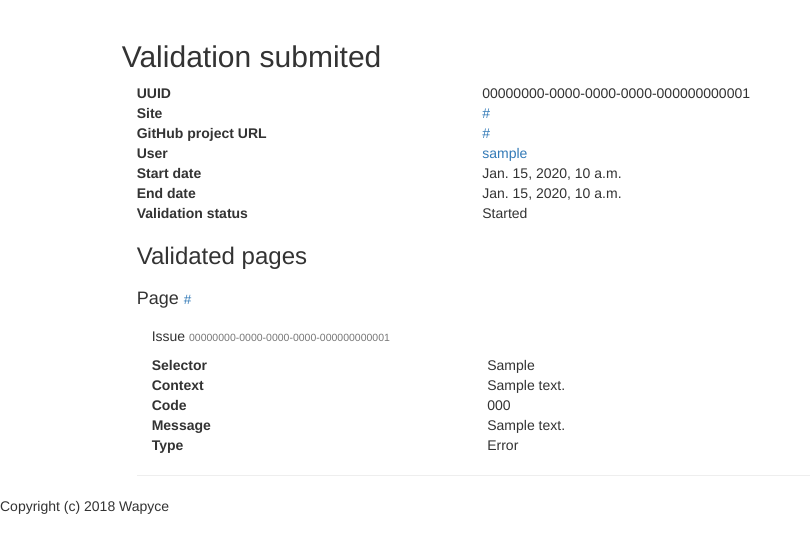
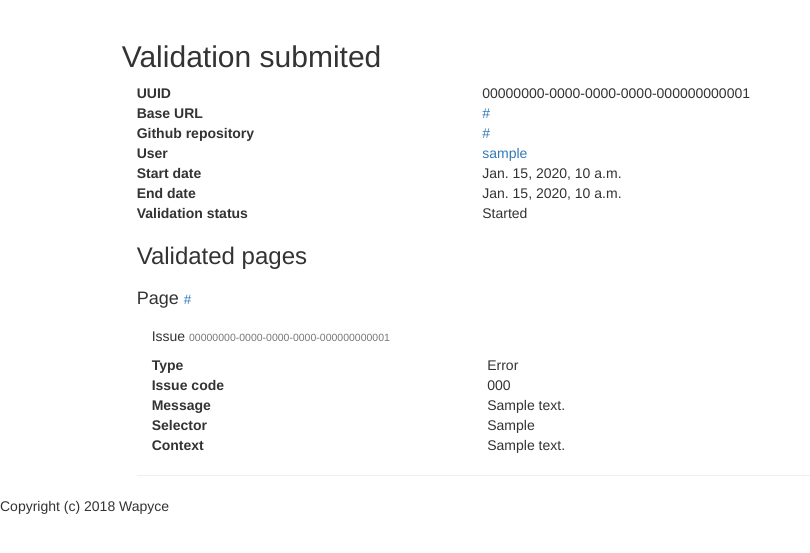
Before and after one commit to carlsonsantana/wapyce, a Django app: template wapyce/templates/validation/validation_detail.html in a window 1280 px wide. Shown: the part 51-604 px from the top of the page, without its empty margins (0-810 px from the left). Run offline with Django 3.2, Linux system fonts and the light colour scheme; the template is opened without the code that fills it: values that come from a table or form of the project are taken from there, others are empty; tables that the repository leaves empty hold one stand-in row (values such as "Sample post"); parts of the project's set-up code (start-up, migrations or seed data) failed here and were passed over; some libraries are stand-ins or nearby versions.

Commit message:
:sparkles: Support internationalization in detailed validation

```diff
--- a/wapyce/templates/validation/validation_detail.html
+++ b/wapyce/templates/validation/validation_detail.html
@@ -11,66 +11,76 @@
     <h2>{% trans "Validation submited" %}</h2>
     <div class="container-fluid">
       <div class="row">
-        <div class="col-xs-4"><strong>UUID</strong></div>
+        <div class="col-xs-4"><strong>{% trans "UUID" %}</strong></div>
         <div class="col-xs-8">{{ object.uuid }}</div>
       </div>
       <div class="row">
-        <div class="col-xs-4"><strong>Site</strong></div>
+        <div class="col-xs-4"><strong>{% trans "Base URL" %}</strong></div>
         <div class="col-xs-8"><a href="{{ object.site.base_url }}" target="_blank">{{ object.site.base_url }}</a></div>
       </div>
       <div class="row">
-        <div class="col-xs-4"><strong>GitHub project URL</strong></div>
+        <div class="col-xs-4"><strong>{% trans "Github repository" %}</strong></div>
         <div class="col-xs-8"><a href="{{ object.site.github_url }}" target="_blank">{{ object.site.github_url }}</a></div>
       </div>
       <div class="row">
-        <div class="col-xs-4"><strong>User</strong></div>
+        <div class="col-xs-4"><strong>{% trans "User" %}</strong></div>
         <div class="col-xs-8"><a href="https://github.com/{{ object.user }}" target="_blank">{{ object.user }}</a></div>
       </div>
       <div class="row">
-        <div class="col-xs-4"><strong>Start date</strong></div>
+        <div class="col-xs-4"><strong>{% trans "Start date" %}</strong></div>
         <div class="col-xs-8">{{ object.start_date|localize }}</div>
       </div>
       <div class="row">
-        <div class="col-xs-4"><strong>End date</strong></div>
+        <div class="col-xs-4"><strong>{% trans "End date" %}</strong></div>
         <div class="col-xs-8">{{ object.end_date|localize }}</div>
       </div>
       <div class="row">
-        <div class="col-xs-4"><strong>Validation status</strong></div>
+        <div class="col-xs-4"><strong>{% trans "Validation status" %}</strong></div>
         <div class="col-xs-8">{{ object.get_status_display }}</div>
       </div>
       <div class="row">
         <div class="col-xs-12">
-          <h3>Validated pages</h3>
+          <h3>{% trans "Validated pages" %}</h3>
         </div>
       </div>
       {% for page in object.page_set.all %}
       <div class="row">
         <div class="col-xs-12">
-          <h4>Page <small><a href="{{ page.page_url }}" target="_blank">{{ page.page_url }}</a></small></h4>
+          <h4>
+            {% blocktrans with page_url=page.page_url %}
+              Page <small><a href="{{ page_url }}" target="_blank">{{ page_url }}</a></small>
+            {% endblocktrans %}
+          </h4>
           {% for issue in page.issuepage_set.all %}
           <div class="container-fluid">
             <div class="row">
-              <div class="col-xs-12"><h5>Issue <small>{{ issue.uuid }}</small></h5></div>
+              <div class="col-xs-12">
+                <h5>
+                  {% blocktrans with uuid=issue.uuid %}
+                    Issue <small>{{ uuid }}</small>
+                  {% endblocktrans %}
+                </h5>
+              </div>
             </div>
             <div class="row">
-              <div class="col-xs-4"><strong>Selector</strong></div>
+              <div class="col-xs-4"><strong>{% trans "Type" %}</strong></div>
+              <div class="col-xs-8">{{ issue.get_issue_type_display }}</div>
+            </div>
+            <div class="row">
+              <div class="col-xs-4"><strong>{% trans "Issue code" %}</strong></div>
+              <div class="col-xs-8">{{ issue.code }}</div>
+            </div>
+            <div class="row">
+              <div class="col-xs-4"><strong>{% trans "Message" %}</strong></div>
+              <div class="col-xs-8">{{ issue.message }}</div>
+            </div>
+            <div class="row">
+              <div class="col-xs-4"><strong>{% trans "Selector" %}</strong></div>
               <div class="col-xs-8">{{ issue.selector }}</div>
             </div>
             <div class="row">
-              <div class="col-xs-4"><strong>Context</strong></div>
+              <div class="col-xs-4"><strong>{% trans "Context" %}</strong></div>
               <div class="col-xs-8">{{ issue.context }}</div>
-            </div>
-            <div class="row">
-              <div class="col-xs-4"><strong>Code</strong></div>
-              <div class="col-xs-8">{{ issue.code }}</div>
-            </div>
-            <div class="row">
-              <div class="col-xs-4"><strong>Message</strong></div>
-              <div class="col-xs-8">{{ issue.message }}</div>
-            </div>
-            <div class="row">
-              <div class="col-xs-4"><strong>Type</strong></div>
-              <div class="col-xs-8">{{ issue.get_issue_type_display }}</div>
             </div>
           </div>
           <hr />
```
